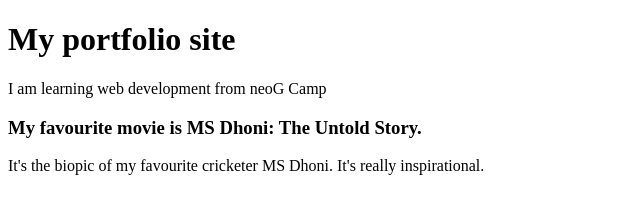
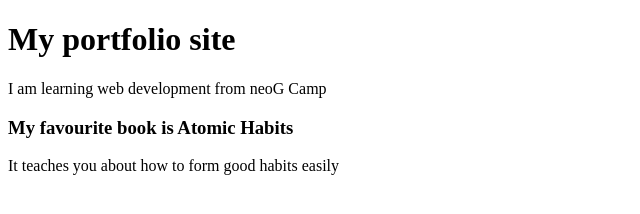
Before and after one commit to amitguptak17/Amit-portfolio, a plain HTML site: page index.html in a window 1280 px wide. Shown: the whole page, without its empty margins (0-640 px from the left). Drawn offline with Linux system fonts and the light colour scheme.

Commit message:
update details about favorite book

```diff
--- a/index.html
+++ b/index.html
@@ -4,12 +4,12 @@
     <meta charset="UTF-8">
     <meta http-equiv="X-UA-Compatible" content="IE=edge">
     <meta name="viewport" content="width=device-width, initial-scale=1.0">
-    <title>Amit Gupta Portfolio Site</title>
+    <title>Amit Portfolio Site</title>
 </head>
 <body>
     <h1>My portfolio site</h1>
     <p>I am learning web development from neoG Camp</p>
-    <h3>My favourite movie is MS Dhoni: The Untold Story.</h3>
-    <p>It's the biopic of my favourite cricketer MS Dhoni. It's really inspirational.</p>
+    <h3>My favourite book is Atomic Habits</h3>
+    <p>It teaches you about how to form good habits easily</p>
 </body>
 </html>
```
